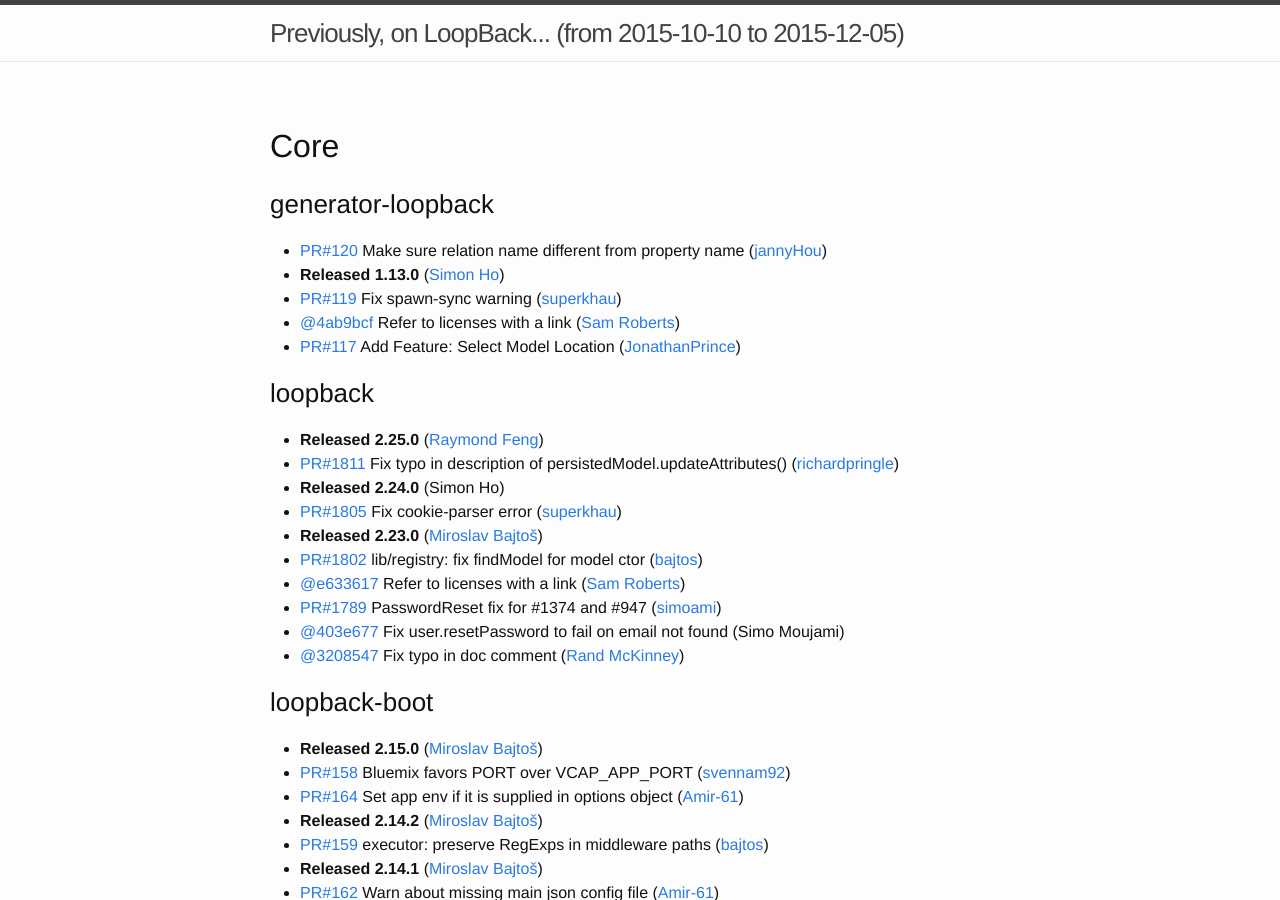
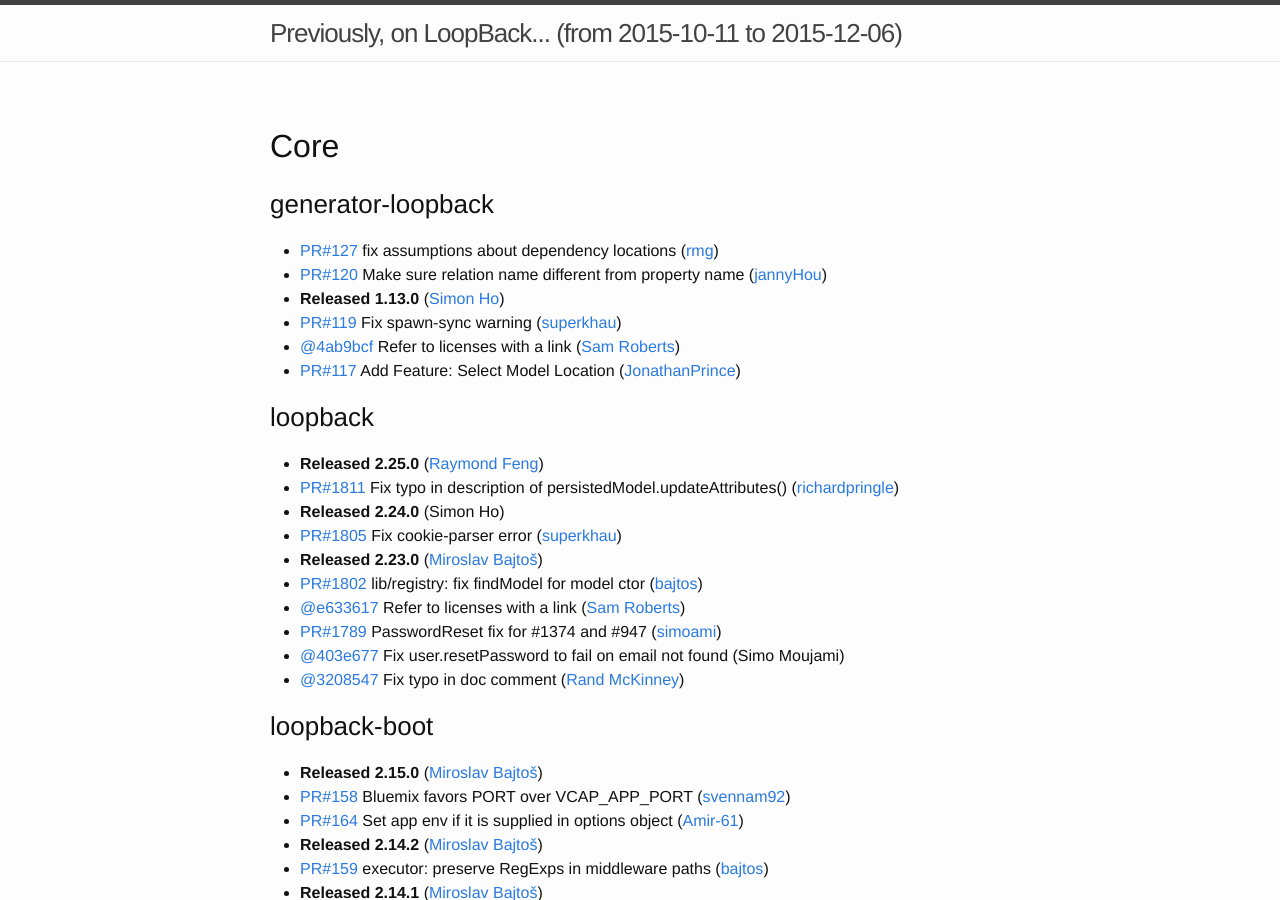
Before and after one commit to strongloop/loopback, a Jekyll site: the page built from index.md, in a window 1280 px wide and 900 px high. Built offline with Jekyll 4.4.1, drawn with Linux system fonts in a browser that asks for light colours.

Commit message:
Update changelog

```diff
--- a/index.md
+++ b/index.md
@@ -1,11 +1,12 @@
 ---
 layout: page
-since: (from 2015-10-10 to 2015-12-05)
+since: (from 2015-10-11 to 2015-12-06)
 ---
 
 ## Core
 
 ### generator-loopback
+ * [PR#127](https://github.com/strongloop/generator-loopback/pull/127) fix assumptions about dependency locations ([rmg](https://github.com/rmg))
  * [PR#120](https://github.com/strongloop/generator-loopback/pull/120) Make sure relation name different from property name ([jannyHou](https://github.com/jannyHou))
  * **Released 1.13.0** ([Simon Ho](https://github.com/superkhau))
  * [PR#119](https://github.com/strongloop/generator-loopback/pull/119) Fix spawn-sync warning ([superkhau](https://github.com/superkhau))
```
